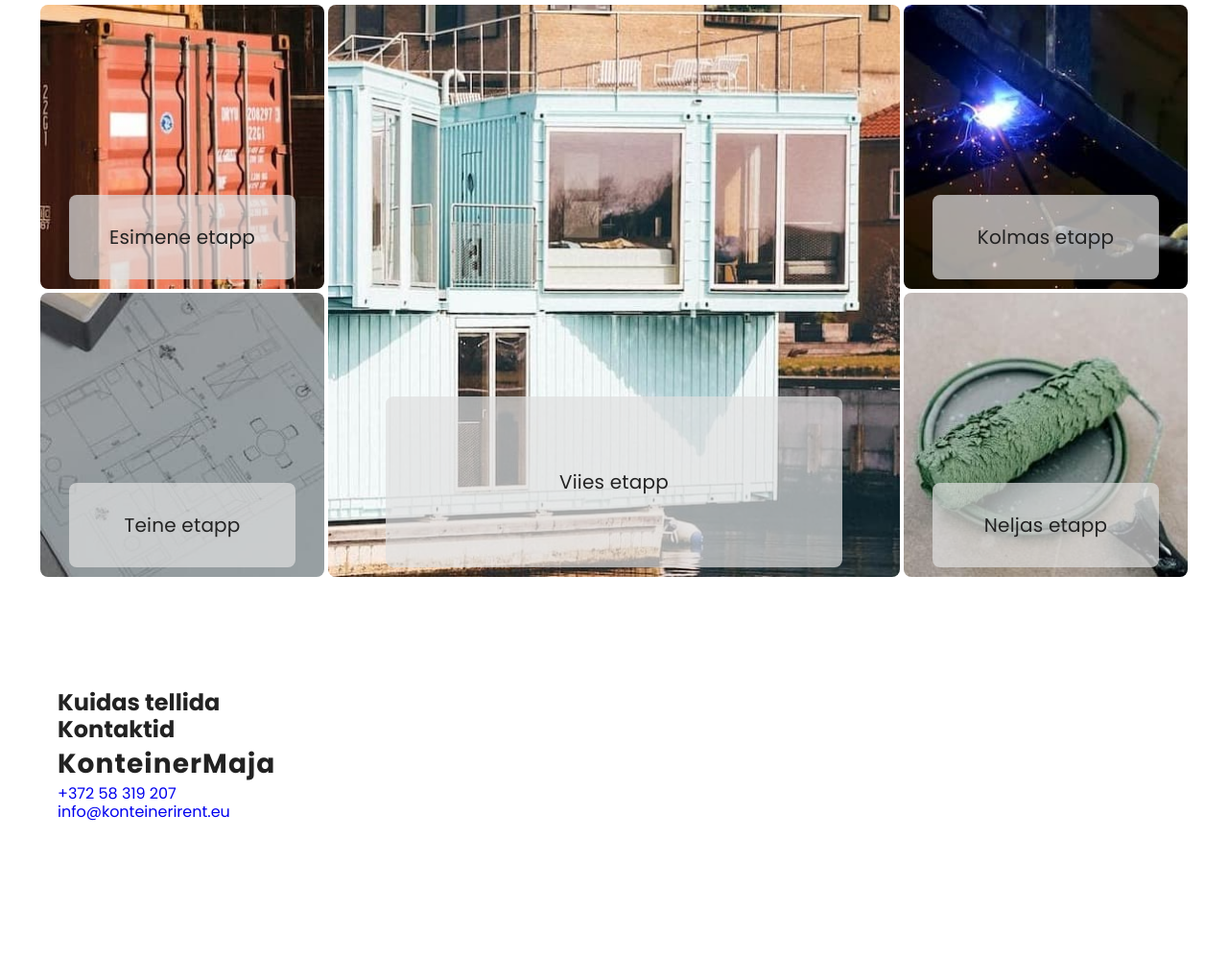
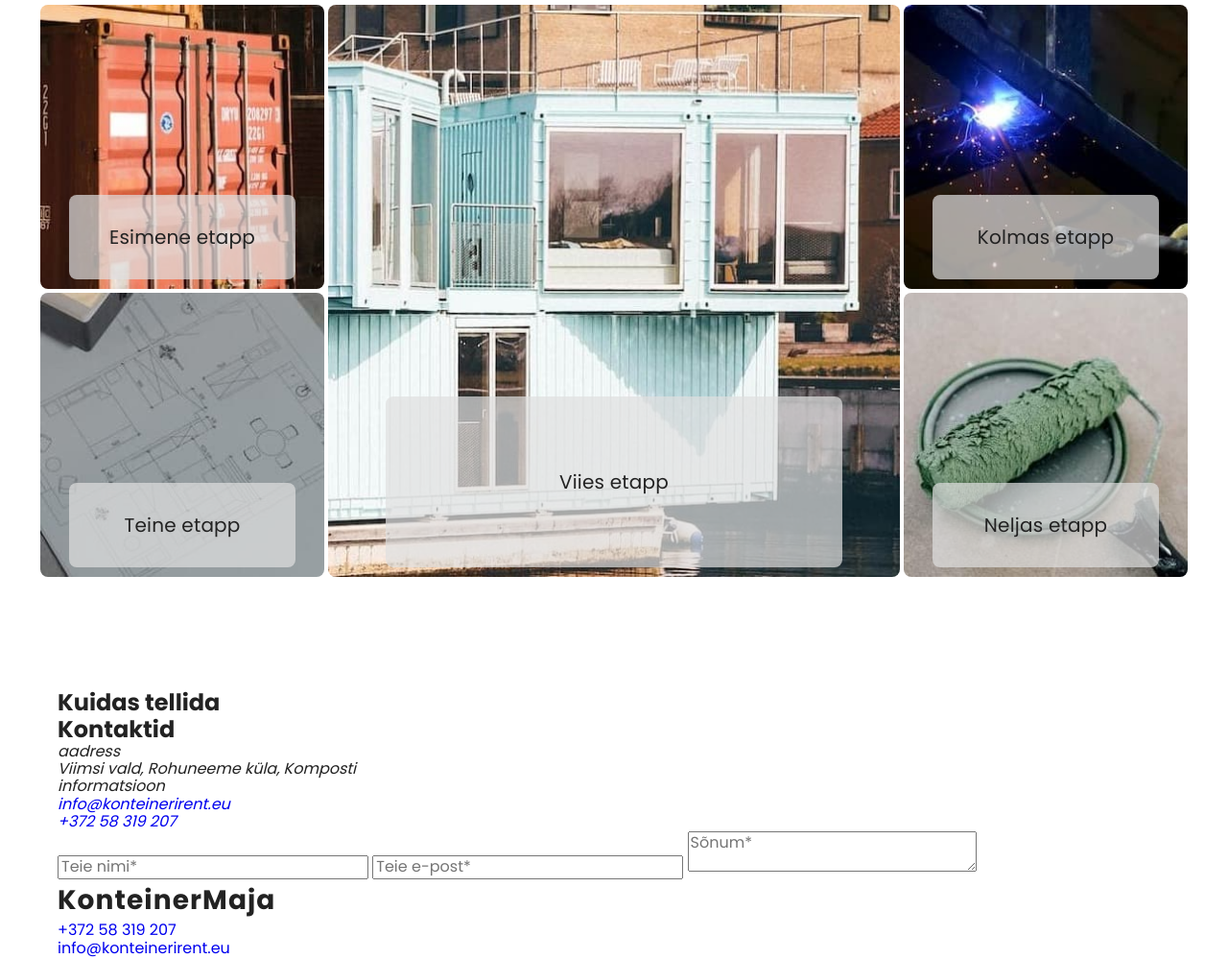
Before and after one commit to olga-zak/Roof, a plain HTML site: page index.html in a window 1280 px wide. Shown: the part 2302-3301 px from the top of the page at 96% size. Before the commit the page ends 3159 px from the top, so only its background shows below. Drawn offline with nearby package versions, Linux system fonts and the light colour scheme.

Commit message:
contacts markup added

```diff
--- a/index.html
+++ b/index.html
@@ -390,6 +390,32 @@
       <section>
         <div class="container">
           <h2>Kontaktid</h2>
+          <address>
+            <ul>
+              <li>
+                <p>aadress</p>
+                <p>Viimsi vald, Rohuneeme küla, Komposti</p>
+              </li>
+              <li>
+                <p>informatsioon</p>
+                <ul>
+                  <li><a href="mailto:info@konteinerirent.eu">info@konteinerirent.eu</a></li>
+                  <li><a href="tel:+37258319207">+372 58 319 207</a></li>
+                </ul>
+              </li>
+            </ul>
+            <form>
+              <label>
+                <input type="text" name="name" placeholder="Teie nimi*" required />
+              </label>
+              <label>
+                <input type="email" name="email" placeholder="Teie e-post*" required />
+              </label>
+              <label>
+                <textarea name="message" placeholder="Sõnum*" required></textarea>
+              </label>
+            </form>
+          </address>
         </div>
       </section>
     </main>
--- a/sass/main.scss
+++ b/sass/main.scss
@@ -12,4 +12,5 @@
 @import './layout/about';
 @import './layout/technology';
 @import './layout/advantages';
+@import './layout/contacts';
 @import './components/mobile-menu';
```
Also changed, not shown: sass/layout/_contacts.scss (added).
